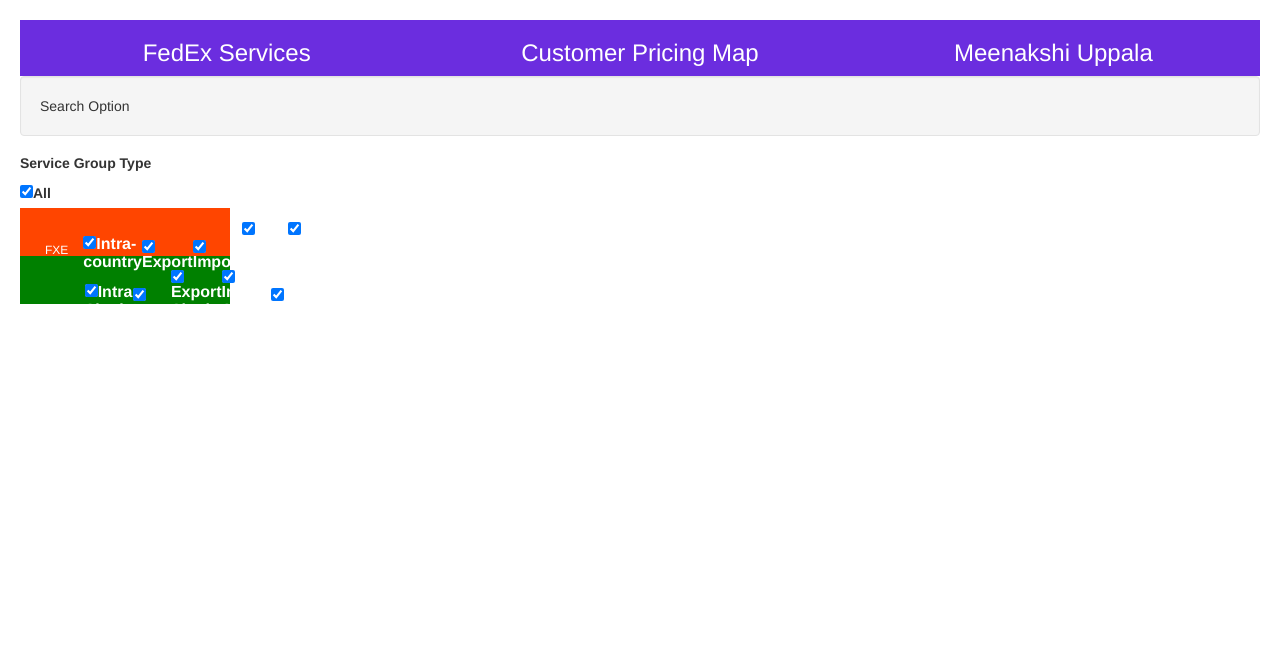
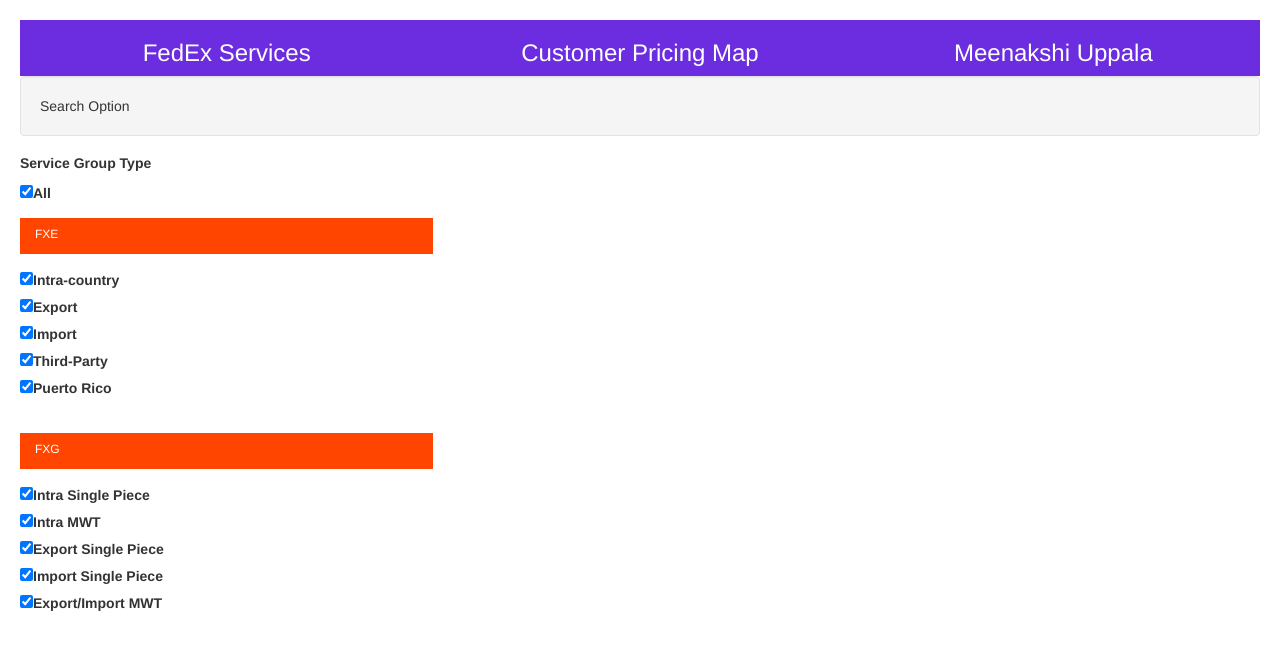
Before and after one commit to Sahana2696/react-mgpgqk, a React app: page / in a window 1280 px wide. Built offline with nearby package versions, Linux system fonts and the light colour scheme.

Commit message:
2 files modified

```diff
--- a/ServicesGroupType.js
+++ b/ServicesGroupType.js
@@ -13,59 +13,55 @@
 
   render() {
     return (
-      <div class="table-responsive">
-        <table class=""table>
-          <tbody>
+      <div >
             <div className="page1">
-              <tr>
-                <th><h6 class="col-sm-4">FXE </h6></th>
-                <td> <label>
+              <h6 class="col-sm-4">FXE </h6><br/><br/><br/>
+                <label>
                   <input type="checkbox" defaultChecked={this.state.chkbox} />
                   Intra-country
-      </label></td><br />
-                <td><label>
+      </label><br/>
+               <label>
                   <input type="checkbox" defaultChecked={this.state.chkbox} />
                   Export
-      </label> </td>
-                <td> <label>
+      </label><br/>
+                <label>
                   <input type="checkbox" defaultChecked={this.state.chkbox} />
                   Import
-      </label></td>
-                <td>  <label>
+      </label><br/>
+                  <label>
                   <input type="checkbox" defaultChecked={this.state.chkbox} />
                   Third-Party
-      </label></td>
-                <td>  <label>
+      </label><br/>
+                <label>
                   <input type="checkbox" defaultChecked={this.state.chkbox} />
                   Puerto Rico
-      </label></td></tr>
+      </label><br/>
             </div>
-            <div className="page2">
-              <tr >
-              <th><h6 class="col-sm-4">FXG </h6></th>
-                <td> <label>
+            <div className="page2"><br/>
+
+              <h6  class="col-sm-4">FXG </h6><br/><br/><br/>
+               <label>
                   <input type="checkbox" defaultChecked={this.state.chkbox} />
                   Intra Single Piece
-      </label></td>
-                <td> <label>
+      </label><br/>
+                <label>
                   <input type="checkbox" defaultChecked={this.state.chkbox} />
                   Intra MWT
-      </label></td>
-                <td>  <label>
+      </label><br/>
+               <label>
                   <input type="checkbox" defaultChecked={this.state.chkbox} />
                   Export Single Piece
-      </label></td>
-                <td>  <label>
+      </label><br/>
+                <label>
                   <input type="checkbox" defaultChecked={this.state.chkbox} />
                   Import Single Piece
-      </label></td>
-                <td> <label>
+      </label><br/>
+                <label>
                   <input type="checkbox" defaultChecked={this.state.chkbox} />
                   Export/Import MWT
-      </label></td></tr><br />
+      </label><br />
             </div>
-          </tbody>
-        </table>
+
       </div>
     )
   }
--- a/style.css
+++ b/style.css
@@ -17,17 +17,19 @@
 h5{
   font-weight: bold;
 }
-.page1{
+h6{
     background-color: orangered;
   height:3em;
   color:white;
   width: 26.333333%;
   padding: 10px;
 }
-.page2{
+/* .page2{
     background-color: green;
   height:3em;
   color:white;
+  float:right;
   width: 26.333333%;
+  margin:100px;
   padding: 10px;
-}
+} */
```
